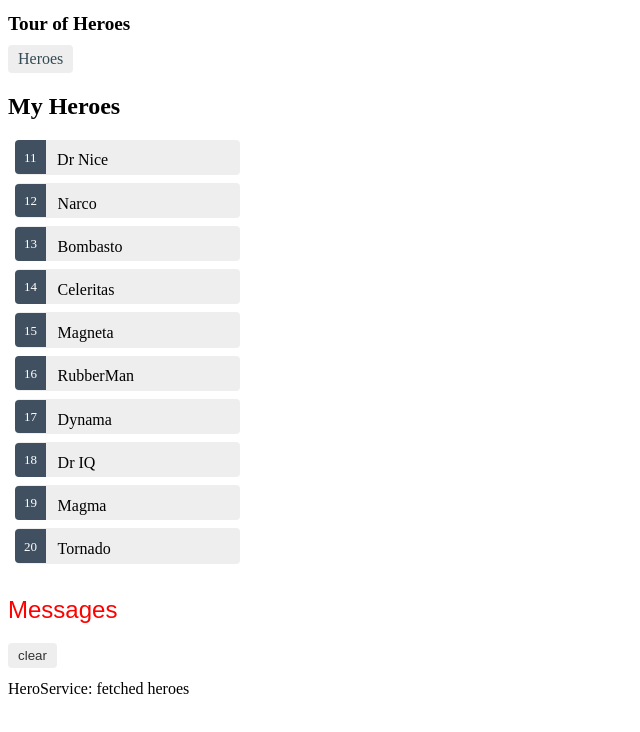
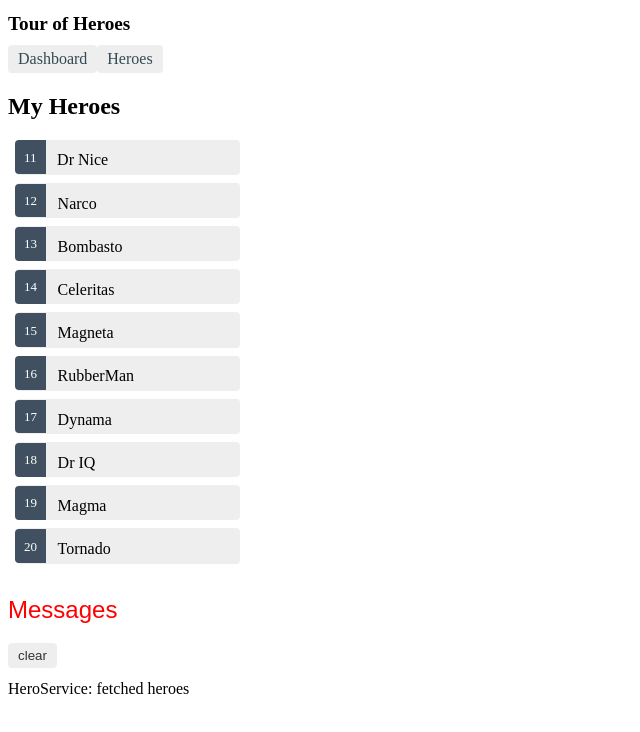
Before and after one commit to HSM-Al/Angular-tutorial, an Angular app: page /heroes in a window 1280 px wide. Shown: the top 732 px of the page, without its empty margins (0-640 px from the left). Built offline with nearby package versions, Linux system fonts and the light colour scheme.

Commit message:
add dashboard router navigation

```diff
--- a/src/app/app-routing.module.ts
+++ b/src/app/app-routing.module.ts
@@ -1,9 +1,12 @@
 import { NgModule } from '@angular/core';
 import { RouterModule, Routes } from "@angular/router";
 import { HeroesComponent } from "./heroes/heroes.component";
+import { DashboardComponent } from "./dashboard/dashboard.component";
 
 const routes: Routes = [
-  {path: 'heroes', component: HeroesComponent}
+  {path: 'heroes', component: HeroesComponent},
+  {path: 'dashboard', component: DashboardComponent},
+  {path: '', redirectTo: '/dashboard', pathMatch:'full'},
 ];
 
 @NgModule({
--- a/src/app/app.component.html
+++ b/src/app/app.component.html
@@ -1,5 +1,6 @@
 <h1>{{title}}</h1>
 <nav>
+    <a routerLink="/dashboard">Dashboard</a>
     <a routerLink="/heroes">Heroes</a>
 </nav>
 <router-outlet></router-outlet>
```
